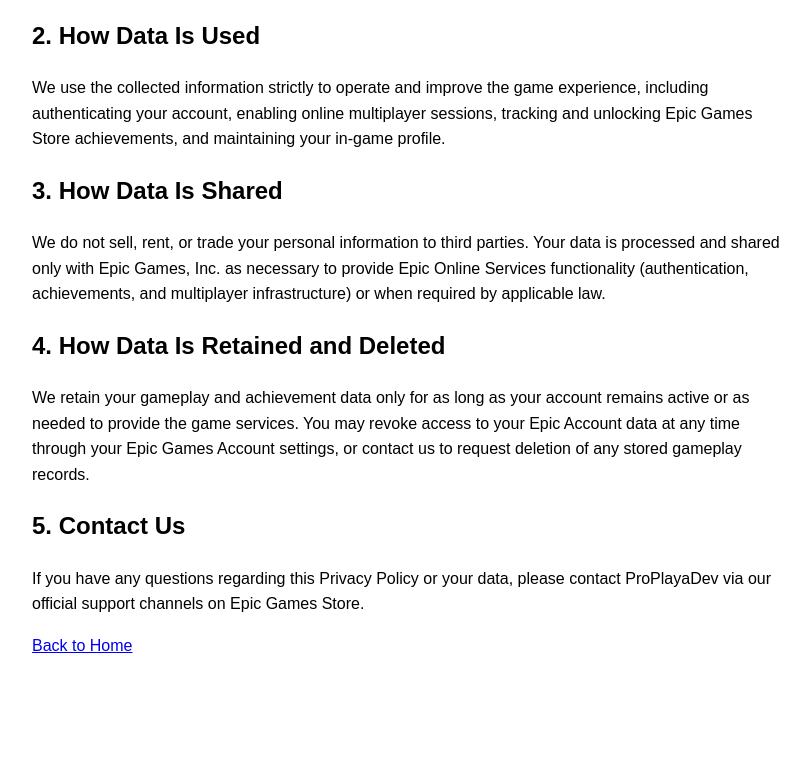
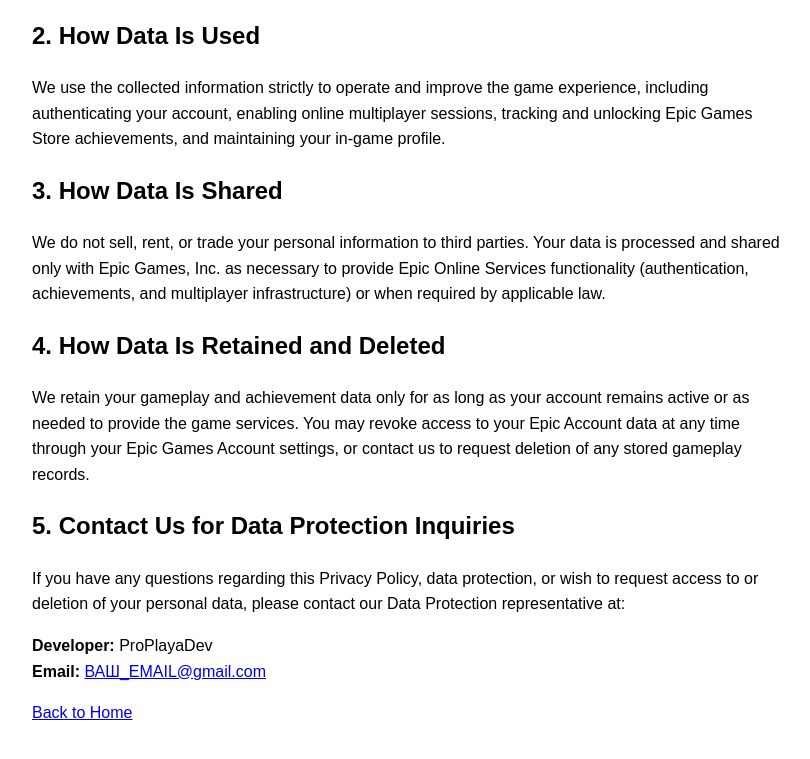
Before and after one commit to PiotrDevPro/czo-site, a plain HTML site: page privacy.html in a window 1280 px wide. Shown: the part 405-1164 px from the top of the page, without its empty margins (233-1043 px from the left). Before the commit the page ends 1104 px from the top, so only its background shows below. Drawn offline with Linux system fonts and the light colour scheme.

Commit message:
Update privacy.html

```diff
--- a/privacy.html
+++ b/privacy.html
@@ -22,8 +22,10 @@
   <h2>4. How Data Is Retained and Deleted</h2>
   <p>We retain your gameplay and achievement data only for as long as your account remains active or as needed to provide the game services. You may revoke access to your Epic Account data at any time through your Epic Games Account settings, or contact us to request deletion of any stored gameplay records.</p>
 
-  <h2>5. Contact Us</h2>
-  <p>If you have any questions regarding this Privacy Policy or your data, please contact ProPlayaDev via our official support channels on Epic Games Store.</p>
+   <h2>5. Contact Us for Data Protection Inquiries</h2>
+  <p>If you have any questions regarding this Privacy Policy, data protection, or wish to request access to or deletion of your personal data, please contact our Data Protection representative at:</p>
+  <p><strong>Developer:</strong> ProPlayaDev<br>
+  <strong>Email:</strong> <a href="mailto:ВАШ_EMAIL@gmail.com">ВАШ_EMAIL@gmail.com</a></p>
 
   <p><a href="index.html">Back to Home</a></p>
 </body>
```
